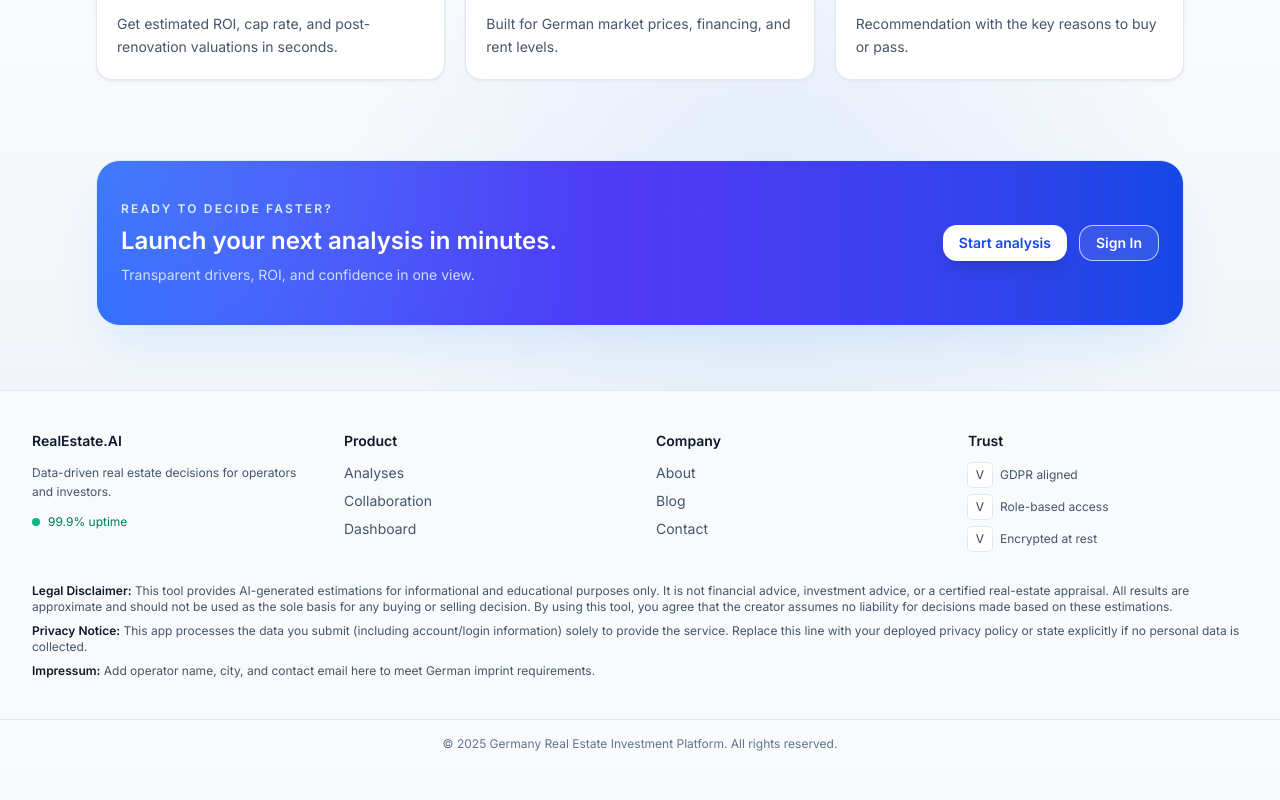
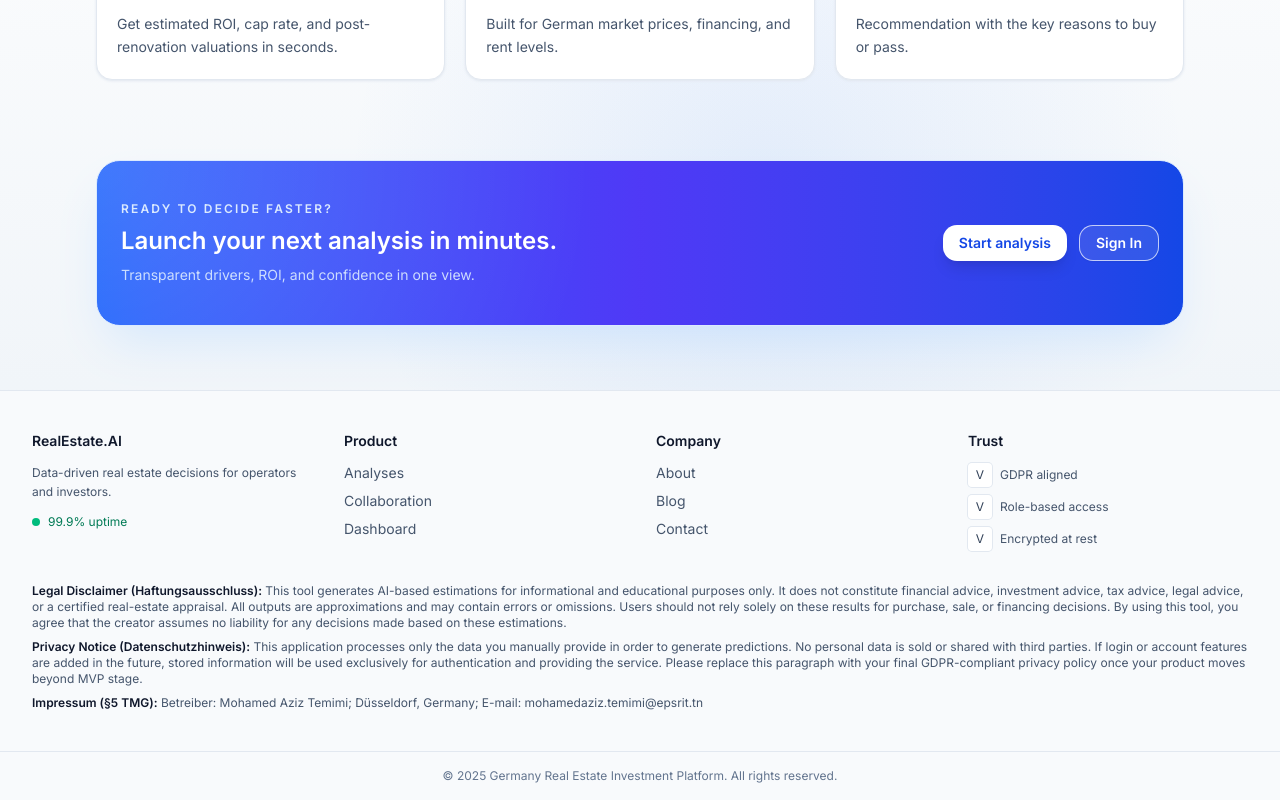
Before and after one commit to mohamedaziztemimi/germany-real-estate-analyzer, a Next.js app: page / in a window 1280 px wide. Shown: the part 1057-1857 px from the top of the page. Before the commit the page ends 1825 px from the top, so only its background shows below. Built offline with nearby package versions, Linux system fonts and the light colour scheme; no server answers.

Commit message:
legal notice2

```diff
--- a/components/ClientLayout.tsx
+++ b/components/ClientLayout.tsx
@@ -182,20 +182,23 @@ function LayoutChrome({ children }: { children: React.ReactNode }) {
           </div>
           <div className="md:col-span-4 space-y-2 text-xs text-slate-600">
             <div>
-              <span className="font-semibold text-slate-900">Legal Disclaimer:</span> This tool provides AI-generated
-              estimations for informational and educational purposes only. It is not financial advice, investment
-              advice, or a certified real-estate appraisal. All results are approximate and should not be used as the
-              sole basis for any buying or selling decision. By using this tool, you agree that the creator assumes no
-              liability for decisions made based on these estimations.
+              <span className="font-semibold text-slate-900">Legal Disclaimer (Haftungsausschluss):</span> This tool
+              generates AI-based estimations for informational and educational purposes only. It does not constitute
+              financial advice, investment advice, tax advice, legal advice, or a certified real-estate appraisal. All
+              outputs are approximations and may contain errors or omissions. Users should not rely solely on these
+              results for purchase, sale, or financing decisions. By using this tool, you agree that the creator assumes
+              no liability for any decisions made based on these estimations.
             </div>
             <div>
-              <span className="font-semibold text-slate-900">Privacy Notice:</span> This app processes the data you
-              submit (including account/login information) solely to provide the service. Replace this line with your
-              deployed privacy policy or state explicitly if no personal data is collected.
+              <span className="font-semibold text-slate-900">Privacy Notice (Datenschutzhinweis):</span> This application
+              processes only the data you manually provide in order to generate predictions. No personal data is sold or
+              shared with third parties. If login or account features are added in the future, stored information will
+              be used exclusively for authentication and providing the service. Please replace this paragraph with your
+              final GDPR-compliant privacy policy once your product moves beyond MVP stage.
             </div>
             <div>
-              <span className="font-semibold text-slate-900">Impressum:</span> Add operator name, city, and contact
-              email here to meet German imprint requirements.
+              <span className="font-semibold text-slate-900">Impressum (§5 TMG):</span> Betreiber: Mohamed Aziz Temimi;
+              Düsseldorf, Germany; E-mail: mohamedaziz.temimi@epsrit.tn
             </div>
           </div>
         </div>
```
